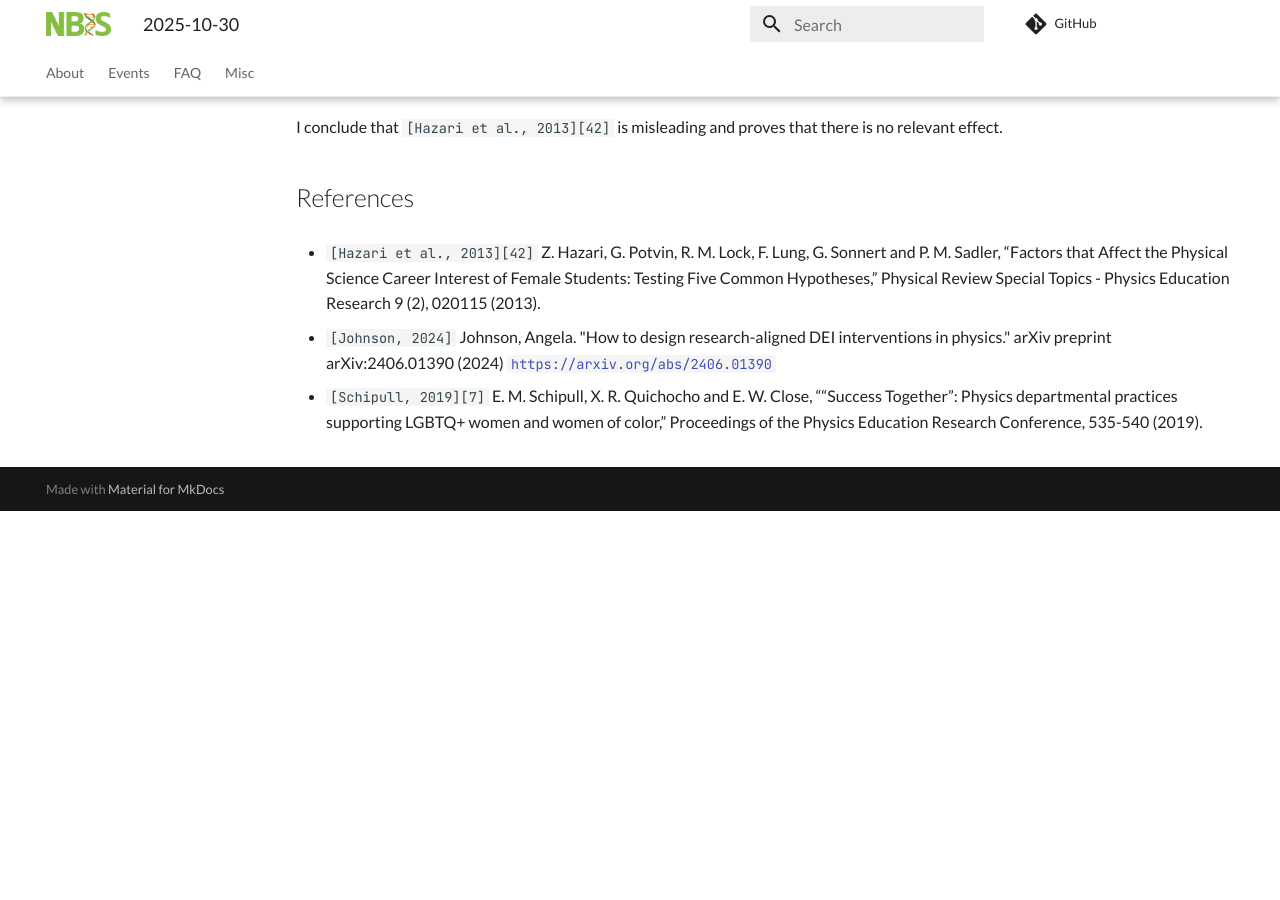
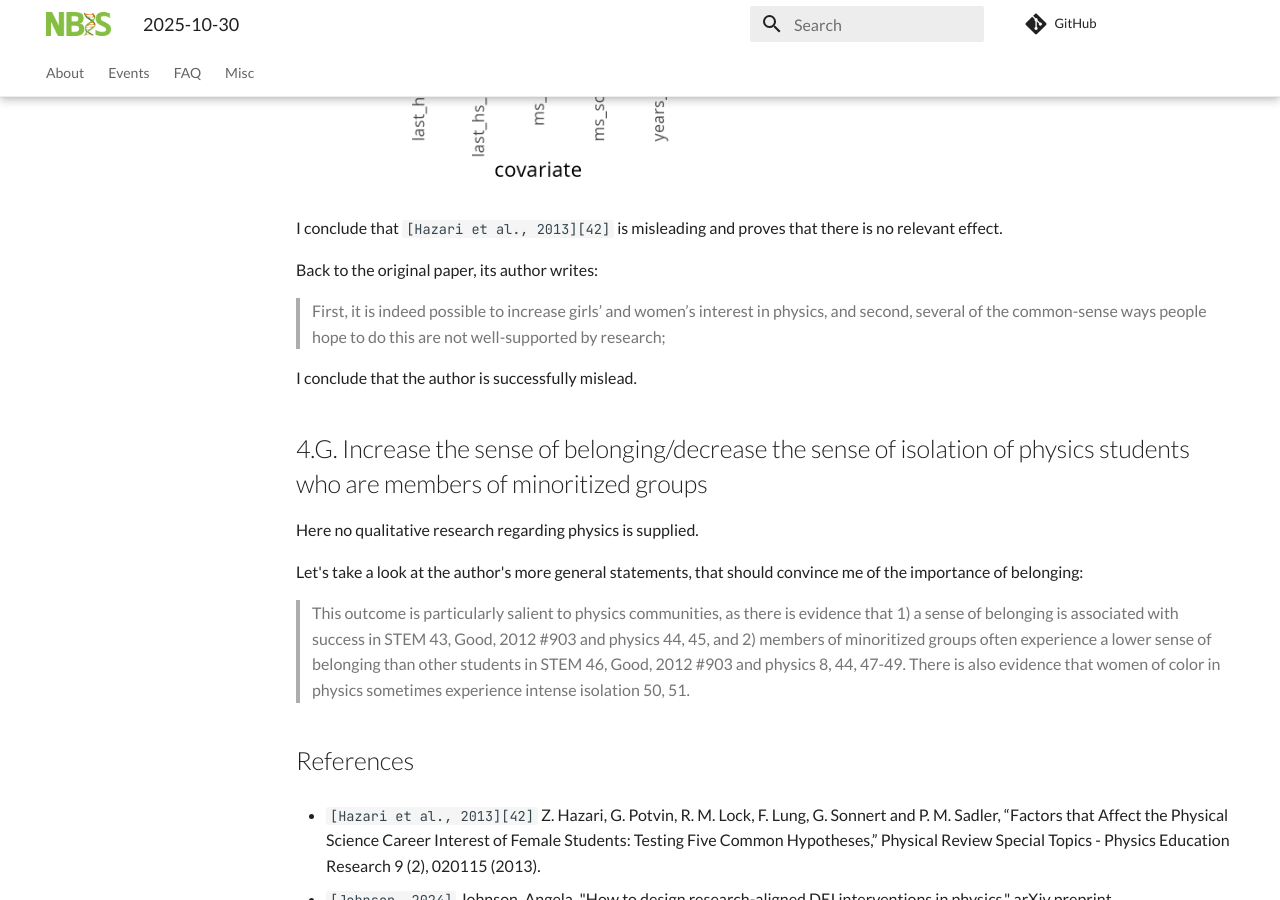
Before and after one commit to NBISweden/teaching_literature_club, an MkDocs documentation site: the page built from docs/events/20251030/README.md, in a window 1280 px wide and 900 px high, scrolled down 7720 px. Built offline with MkDocs 1.6.1 and Material for MkDocs 9.7.7, drawn with Linux system fonts in a browser that asks for light colours; comment, search, counter and statistics services are not loaded; before the commit the page ends 8231 px from its top, so only the background shows below that; some of the changed text lies outside the part shown.

Commit message:
Better readable figures

```diff
--- a/docs/events/20251030/README.md
+++ b/docs/events/20251030/README.md
@@ -42,6 +42,7 @@
     I am sorry for all people that care about DEI
     that misleading papers such as `[Hazari et al., 2013]` (`[42]` in this
     paper) exist. It makes people researching DEI look needlessly stupid.
+    The author is mislead by that paper herself.
 
 - Q: How would you summarize the paper in one line?
 
@@ -102,10 +103,15 @@
 - D. Increase opportunities to practice strategies to overcome bias
 - E. Increase internal or external motivation to reduce bias
 - F. Increase physics identity/intent to pursue a physic major or career
+- G. Increase the sense of belonging/decrease the sense of isolation of physics students who are members of minoritized groups
 
 I think F is most important for this paper. I hope to read a number
-about this.
+about this. However, when I analysed the author adressing this,
+I am convinced that the outcome is that there is no difference, i.e.
+each of the DEI interventions have had no relevant outcome.
 
+With F concluded to be irrelevant, I am most interested in G.
+Let's take a look at that.
 
 
 ## 4.A Implicit bias
@@ -173,6 +179,36 @@
 I conclude that `[Hazari et al., 2013][42]` is misleading
 and proves that there is no relevant effect.
 
+
+Back to the original paper, its author writes:
+
+> First, it is indeed possible to increase girls’ and women’s interest
+> in physics, and
+> second, several of the common-sense ways people hope to do this are not
+> well-supported by research;
+
+I conclude that the author is successfully mislead.
+
+## 4.G. Increase the sense of belonging/decrease the sense of isolation of physics students who are members of minoritized groups
+
+Here no qualitative research regarding physics is supplied.
+
+Let's take a look at the author's more general statements,
+that should convince me of the importance of belonging:
+
+> This outcome is particularly salient to physics communities,
+> as there is evidence that
+> 1) a sense of belonging is associated with success in STEM 43, Good, 2012 #903
+> and physics 44, 45, and
+> 2) members of minoritized groups often experience a lower sense of belonging
+> than other students in STEM 46, Good, 2012 #903 and
+> physics 8, 44, 47-49.
+> There is also evidence that women of color in physics
+> sometimes experience intense isolation 50, 51.
+
+
+
+
 ## References
 
 - `[Hazari et al., 2013][42]`
```
Also changed, not shown: docs/events/20251030/hazari_et_al_2013_results_1.png, docs/events/20251030/hazari_et_al_2013_results_1_improvement.png, docs/events/20251030/hazari_et_al_2013_results_2.png, docs/events/20251030/hazari_et_al_2013_results_2_improvement.png, 1 other file.
